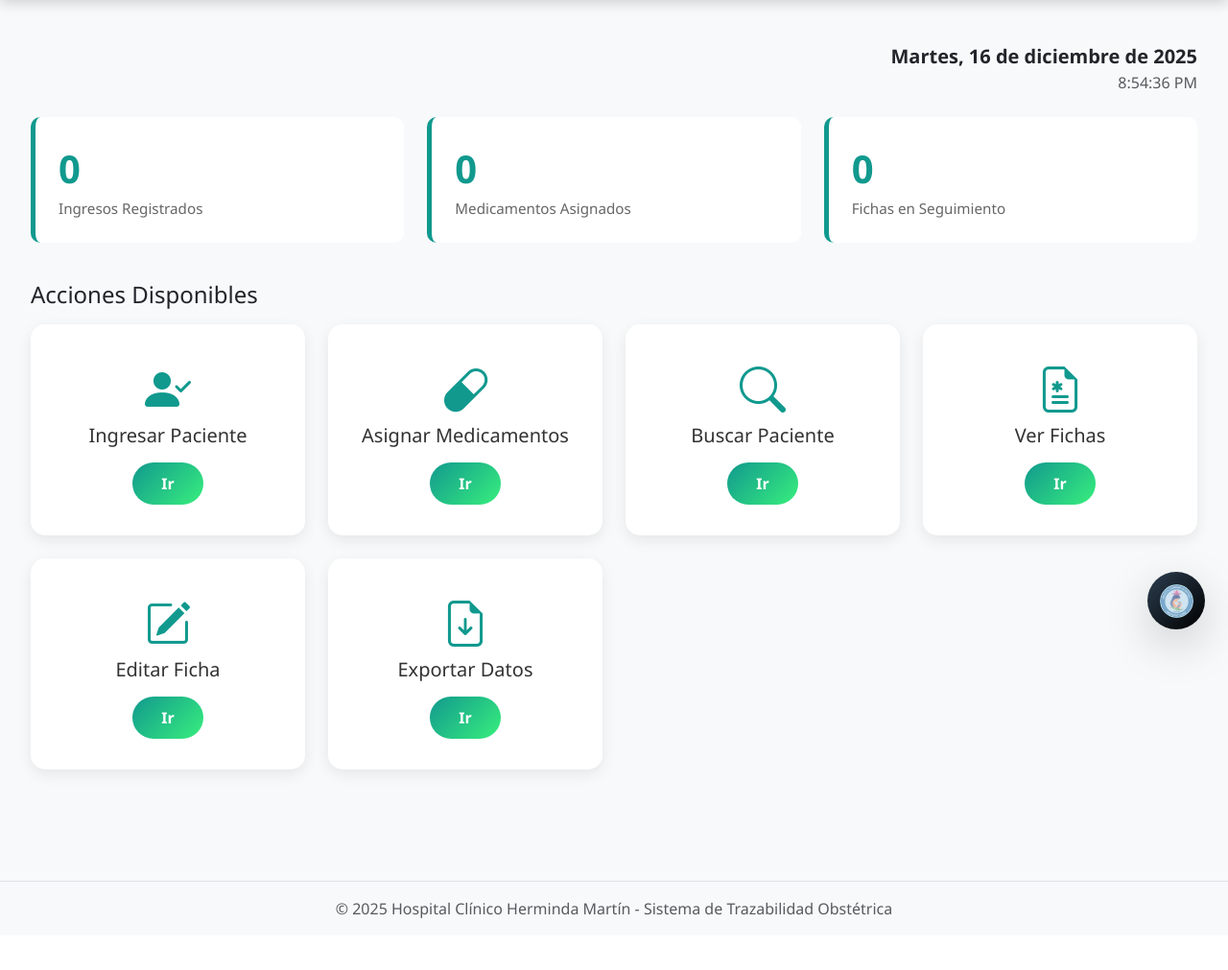
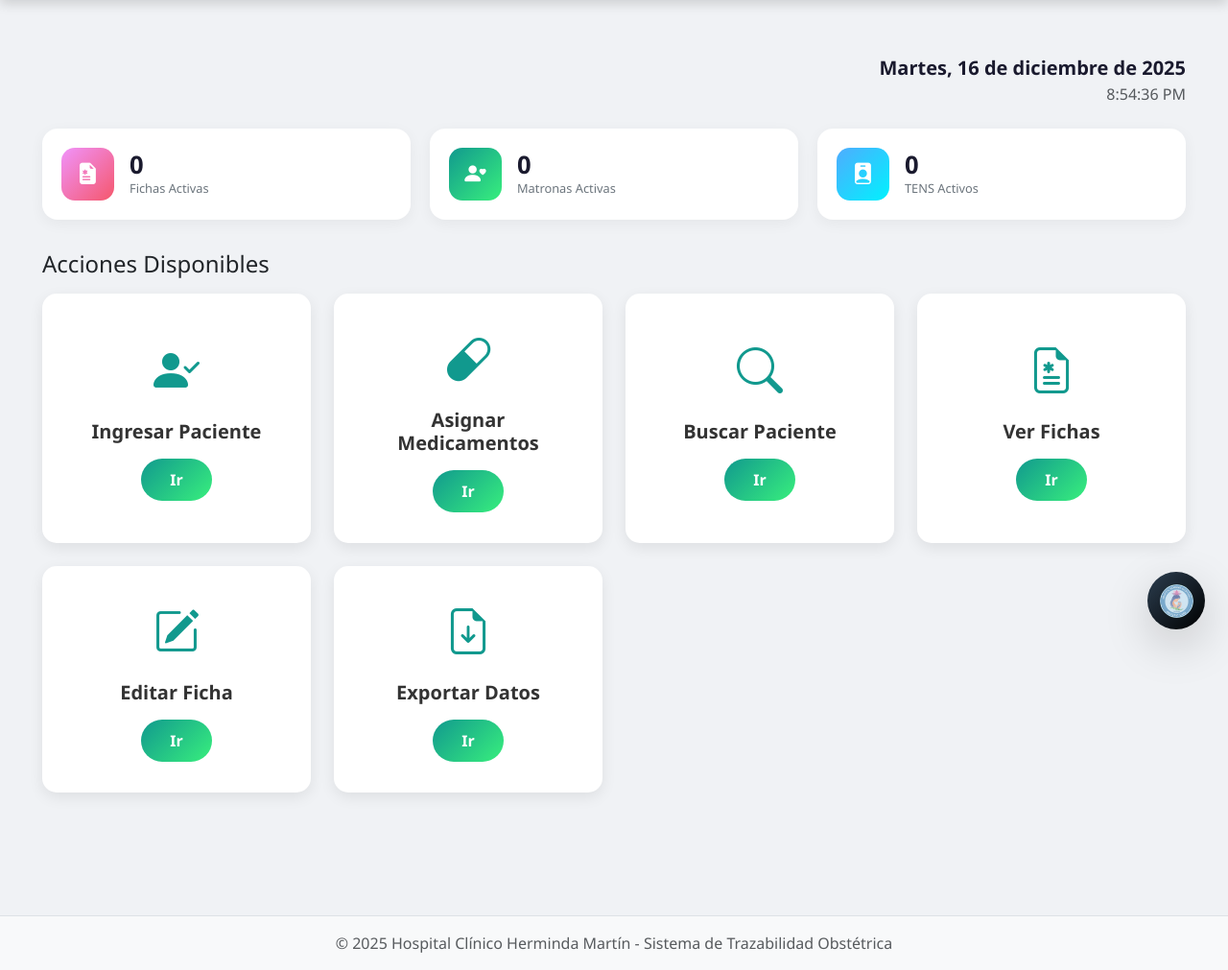
Before and after one commit to rjoserivera/ob_care, a Django app: page /medico/ in a window 1280 px wide. Shown: the part 120-1131 px from the top of the page at 96% size. Before the commit the page ends 1077 px from the top, so only its background shows below. Run offline with Django 5.2, Linux system fonts and the light colour scheme; the visitor is signed in with stand-in values (Sample User, id 1); data that the repository does not hold is empty.

Commit message:
contadores dashboar medico

```diff
--- a/authentication/urls.py
+++ b/authentication/urls.py
@@ -1,5 +1,6 @@
 from django.urls import path
 from . import views
+from medicoApp import views as medico_views
 
 app_name = 'authentication'
 
@@ -9,7 +10,7 @@ urlpatterns = [
 
     # Dashboards por rol
     path('dashboard/admin/', views.DashboardAdminView.as_view(), name='dashboard_admin'),
-    path('dashboard/medico/', views.DashboardMedicoView.as_view(), name='dashboard_medico'),
+    path('dashboard/medico/', medico_views.DashboardMedicoView.as_view(), name='dashboard_medico'),
     path('dashboard/matrona/', views.DashboardMatronaView.as_view(), name='dashboard_matrona'),
     path('dashboard/tens/', views.DashboardTensView.as_view(), name='dashboard_tens'),
 
--- a/gestionApp/views_dashboards.py
+++ b/gestionApp/views_dashboards.py
@@ -31,12 +31,19 @@ class DashboardMedicoView(TemplateView):
     def get_context_data(self, **kwargs):
         context = super().get_context_data(**kwargs)
 
+        # Importar modelos necesarios para los conteos
+        from matronaApp.models import FichaObstetrica, IngresoPaciente, MedicamentoFicha
+
         context['titulo'] = 'Dashboard Médico'
         context['usuario'] = self.request.user
+
+        # Conteos reales
         context['total_pacientes'] = Paciente.objects.filter(activo=True).count()
-        context['total_fichas'] = 0
-        context['partos_pendientes'] = 0
+        context['total_ingresos'] = IngresoPaciente.objects.filter(activo=True).count()
+        context['total_medicamentos_asignados'] = MedicamentoFicha.objects.filter(activo=True).count()
+        context['total_fichas'] = FichaObstetrica.objects.filter(activa=True).count()
 
+        # Permisos (Flags para la vista)
         context['puede_agregar_paciente'] = True
         context['puede_editar_ficha'] = True
         context['puede_iniciar_parto'] = True
--- a/medicoApp/views.py
+++ b/medicoApp/views.py
@@ -15,9 +15,49 @@ from matronaApp.models import FichaObstetrica, MedicamentoFicha, IngresoPaciente
 # VISTA PRINCIPAL DEL MÓDULO MÉDICO
 # ============================================
 
-from gestionApp.views_dashboards import DashboardMedicoView
+from django.views.generic import TemplateView
+from django.contrib.auth.decorators import login_required
+from django.utils.decorators import method_decorator
+from authentication.utils import user_has_role
+from matronaApp.models import FichaObstetrica, IngresoPaciente, MedicamentoFicha
+from gestionApp.models import Paciente
 
-# Reemplazamos la vista funcional por la vista basada en clases
+@method_decorator(login_required, name='dispatch')
+class DashboardMedicoView(TemplateView):
+    template_name = "Medico/Data/dashboard_medico.html"
+
+    def dispatch(self, request, *args, **kwargs):
+        if not (user_has_role(request.user, "medico") or request.user.is_superuser):
+            messages.error(request, "No tienes permisos para acceder al dashboard médico.")
+            return redirect("home")
+        return super().dispatch(request, *args, **kwargs)
+
+    def get_context_data(self, **kwargs):
+        context = super().get_context_data(**kwargs)
+        from django.contrib.auth.models import User
+
+        context['titulo'] = 'Dashboard Médico'
+        context['usuario'] = self.request.user
+
+        # Nuevos conteos solicitados
+        # 1. Fichas Activas
+        context['total_fichas'] = FichaObstetrica.objects.filter(activa=True).count()
+
+        # 2. Matronas Activas
+        context['total_matronas'] = User.objects.filter(groups__name='Matronas', is_active=True).count()
+
+        # 3. TENS Activos
+        context['total_tens'] = User.objects.filter(groups__name='TENS', is_active=True).count()
+
+        # Permisos
+        context['puede_agregar_paciente'] = True
+        context['puede_editar_ficha'] = True
+        context['puede_iniciar_parto'] = True
+        context['puede_asignar_medicamentos'] = True
+        context['puede_ver_historial'] = True
+
+        return context
+
 menu_medico = DashboardMedicoView.as_view()
 
 
--- a/templates/Medico/Data/dashboard_medico.html
+++ b/templates/Medico/Data/dashboard_medico.html
@@ -5,8 +5,36 @@
 
 {% block extra_css %}
 <style>
+    :root {
+        --primary-gradient: linear-gradient(135deg, #667eea 0%, #764ba2 100%);
+        --admin-gradient: linear-gradient(135deg, #667eea 0%, #764ba2 100%);
+        --medico-gradient: linear-gradient(135deg, #11998e 0%, #38ef7d 100%);
+        --matrona-gradient: linear-gradient(135deg, #f093fb 0%, #f5576c 100%);
+        --tens-gradient: linear-gradient(135deg, #4facfe 0%, #00f2fe 100%);
+        --export-gradient: linear-gradient(135deg, #434343 0%, #000000 100%);
+        --bg-color: #f0f2f5;
+        --card-bg: #ffffff;
+        --text-primary: #1a1a2e;
+        --text-secondary: #6c757d;
+    }
+
+    body {
+        font-family: 'Segoe UI', Tahoma, Geneva, Verdana, sans-serif;
+        background: var(--bg-color);
+        /* min-height handled by base */
+    }
+
+    /* Dashboard Container */
+    .dashboard-container {
+        max-width: 1400px;
+        margin: 0 auto;
+        padding: 2rem;
+    }
+
+    /* Navbar Custom */
     .navbar-custom {
-        background: linear-gradient(135deg, #11998e 0%, #38ef7d 100%) !important;
+        /* Darker gradient for better text visibility */
+        background: linear-gradient(135deg, #0d736a 0%, #2cb65f 100%) !important;
         padding: 1rem 0;
     }
 
@@ -16,33 +44,61 @@
         font-weight: 600;
     }
 
-    .welcome-card {
-        background: linear-gradient(135deg, #11998e 0%, #38ef7d 100%);
-        color: white;
-        border-radius: 20px;
-        padding: 2rem;
+    /* Stats Grid */
+    .stats-grid {
+        display: grid;
+        grid-template-columns: repeat(auto-fit, minmax(220px, 1fr));
+        gap: 1.25rem;
         margin-bottom: 2rem;
     }
 
-    .stat-box {
-        background: white;
-        border-left: 5px solid #11998e;
-        padding: 1.5rem;
-        border-radius: 10px;
-        margin-bottom: 1rem;
+    .stat-card {
+        background: var(--card-bg);
+        border-radius: 16px;
+        padding: 1.25rem;
+        box-shadow: 0 4px 15px rgba(0, 0, 0, 0.05);
+        display: flex;
+        align-items: center;
+        gap: 1rem;
+        transition: transform 0.3s ease, box-shadow 0.3s ease;
     }
 
-    .stat-number {
-        font-size: 2.5rem;
-        font-weight: bold;
-        color: #11998e;
+    .stat-card:hover {
+        transform: translateY(-5px);
+        box-shadow: 0 8px 25px rgba(0, 0, 0, 0.1);
     }
 
-    .stat-label {
-        color: #666;
-        font-size: 0.95rem;
+    .stat-icon {
+        width: 55px;
+        height: 55px;
+        border-radius: 14px;
+        display: flex;
+        align-items: center;
+        justify-content: center;
+        font-size: 1.4rem;
+        color: white;
+        flex-shrink: 0;
     }
 
+    /* Icon Gradients */
+    .stat-icon.ingresos { background: linear-gradient(135deg, #11998e 0%, #38ef7d 100%); }
+    .stat-icon.medicamentos { background: linear-gradient(135deg, #4facfe 0%, #00f2fe 100%); }
+    .stat-icon.fichas { background: linear-gradient(135deg, #f093fb 0%, #f5576c 100%); }
+
+    .stat-info h3 {
+        font-size: 1.6rem;
+        font-weight: 700;
+        color: var(--text-primary);
+        margin: 0;
+    }
+
+    .stat-info p {
+        font-size: 0.8rem;
+        color: var(--text-secondary);
+        margin: 0;
+    }
+
+    /* Action Cards */
     .action-card {
         background: white;
         border-radius: 15px;
@@ -50,6 +106,11 @@
         text-align: center;
         box-shadow: 0 5px 15px rgba(0, 0, 0, 0.08);
         transition: all 0.3s ease;
+        height: 100%;
+        display: flex;
+        flex-direction: column;
+        justify-content: center;
+        align-items: center;
     }
 
     .action-card:hover {
@@ -59,13 +120,14 @@
 
     .action-card i {
         font-size: 3rem;
-        color: #11998e;
+        color: #11998e; /* Main green */
         margin-bottom: 1rem;
     }
 
     .action-card h5 {
         color: #333;
         margin-bottom: 1rem;
+        font-weight: 600;
     }
 
     .btn-action {
@@ -81,14 +143,15 @@
     .btn-action:hover {
         transform: scale(1.05);
         color: white;
+        box-shadow: 0 4px 15px rgba(56, 239, 125, 0.4);
     }
 
-    /* Alerta personalizada de Médico */
-    .alert-medico {
+    /* Alerts */
+     .alert-medico {
         background: linear-gradient(135deg, #11998e 0%, #38ef7d 100%);
         color: white;
         border: none;
-        border-left: 4px solid #38ef7d;
+        border-left: 4px solid #0d736a;
     }
 
     .alert-medico .alert-heading {
@@ -99,12 +162,18 @@
     .alert-medico .btn-close {
         filter: brightness(0) invert(1);
     }
+
+    /* Date Time */
+    .date-time-section { text-align: right; margin-bottom: 1.5rem; }
+    .date-time-section .date { font-size: 1.1rem; font-weight: 600; color: var(--text-primary); }
+
 </style>
 {% endblock %}
 
 {% block content %}
-<div class="container-fluid" style="padding: 20px;">
-    <!-- Welcome Alert (Auto-close after 5 seconds) -->
+<div class="dashboard-container">
+
+    <!-- Welcome Alert -->
     <div class="alert alert-medico alert-dismissible fade show" role="alert" id="welcomeAlert">
         <h5 class="alert-heading"><i class="bi bi-stethoscope"></i> ¡Bienvenido/a al Menú de Médico!</h5>
         <p class="mb-0">{{ request.user.get_full_name|default:request.user.username }}</p>
@@ -112,32 +181,43 @@
     </div>
 
     <!-- Date and Time Section -->
-    <div class="date-time-section mb-4 text-end">
+    <div class="date-time-section">
         <div class="date fw-bold fs-5" id="currentDate"></div>
         <div class="text-muted" id="currentTime"></div>
     </div>
 
-    <!-- Estadísticas -->
-    <div class="row mb-4">
-        <div class="col-md-4">
-            <div class="stat-box">
-                <div class="stat-number">{{ total_ingresos|default:0 }}</div>
-                <div class="stat-label">Ingresos Registrados</div>
+    <!-- Estadísticas (Diseño Estilo Admin) -->
+    <div class="stats-grid">
+        <!-- Fichas Activas -->
+        <div class="stat-card">
+            <div class="stat-icon fichas"><i class="bi bi-file-earmark-medical-fill"></i></div>
+            <div class="stat-info">
+                <h3>{{ total_fichas|default:"0" }}</h3>
+                <p>Fichas Activas</p>
             </div>
         </div>
-        <div class="col-md-4">
-            <div class="stat-box">
-                <div class="stat-number">{{ total_medicamentos_asignados|default:0 }}</div>
-                <div class="stat-label">Medicamentos Asignados</div>
+
+        <!-- Matronas Activas -->
+        <div class="stat-card">
+            <div class="stat-icon ingresos"><i class="bi bi-person-heart"></i></div>
+            <div class="stat-info">
+                <h3>{{ total_matronas|default:"0" }}</h3>
+                <p>Matronas Activas</p>
             </div>
         </div>
-        <div class="col-md-4">
-            <div class="stat-box">
-                <div class="stat-number">{{ total_fichas|default:0 }}</div>
-                <div class="stat-label">Fichas en Seguimiento</div>
+
+        <!-- TENS Activos -->
+        <div class="stat-card">
+            <div class="stat-icon medicamentos"><i class="bi bi-person-badge-fill"></i></div>
+            <div class="stat-info">
+                <h3>{{ total_tens|default:"0" }}</h3>
+                <p>TENS Activos</p>
             </div>
         </div>
     </div>
+
+
+
 
     <!-- Acciones disponibles -->
     <div class="row">
```
